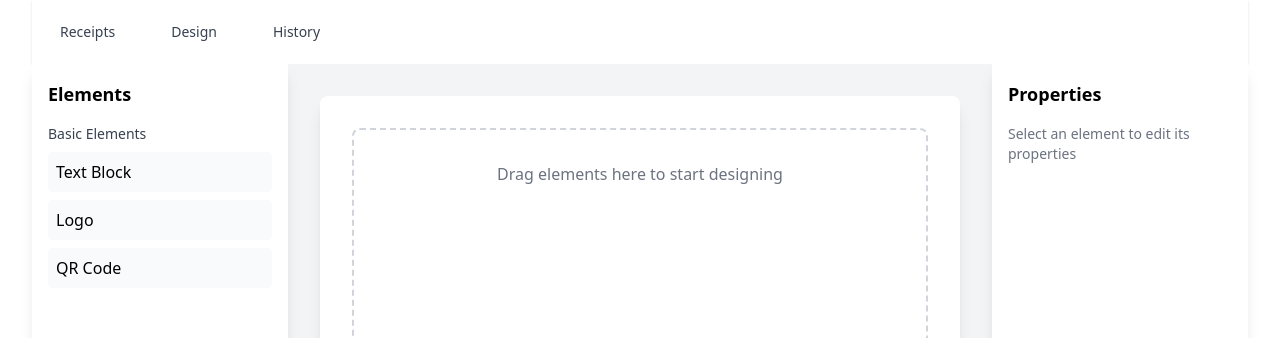
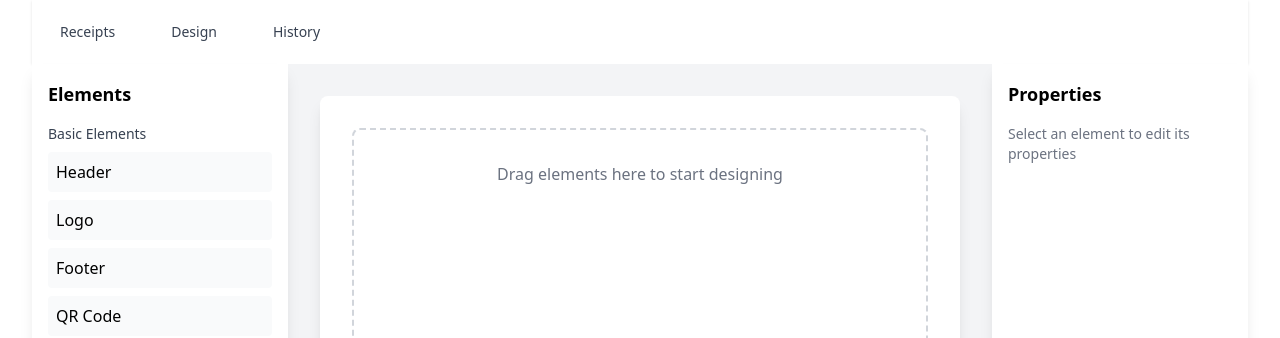
Before and after one commit to iancallo1/recieptly, a Vue app: page /design in a window 1280 px wide. Shown: the top 338 px of the page. Built offline with nearby package versions, Linux system fonts and the light colour scheme.

Commit message:
UPDATE: editing design page

```diff
--- a/src/pages/forms/design.vue
+++ b/src/pages/forms/design.vue
@@ -10,10 +10,13 @@
               <h3 class="text-sm font-medium text-gray-700 mb-2">Basic Elements</h3>
               <div class="space-y-2">
                 <div class="element-item p-2 bg-gray-50 rounded cursor-move hover:bg-gray-100">
-                  Text Block
+                  Header
                 </div>
                 <div class="element-item p-2 bg-gray-50 rounded cursor-move hover:bg-gray-100">
                   Logo
+                </div>
+                <div class="element-item p-2 bg-gray-50 rounded cursor-move hover:bg-gray-100">
+                  Footer
                 </div>
                 <div class="element-item p-2 bg-gray-50 rounded cursor-move hover:bg-gray-100">
                   QR Code
```
